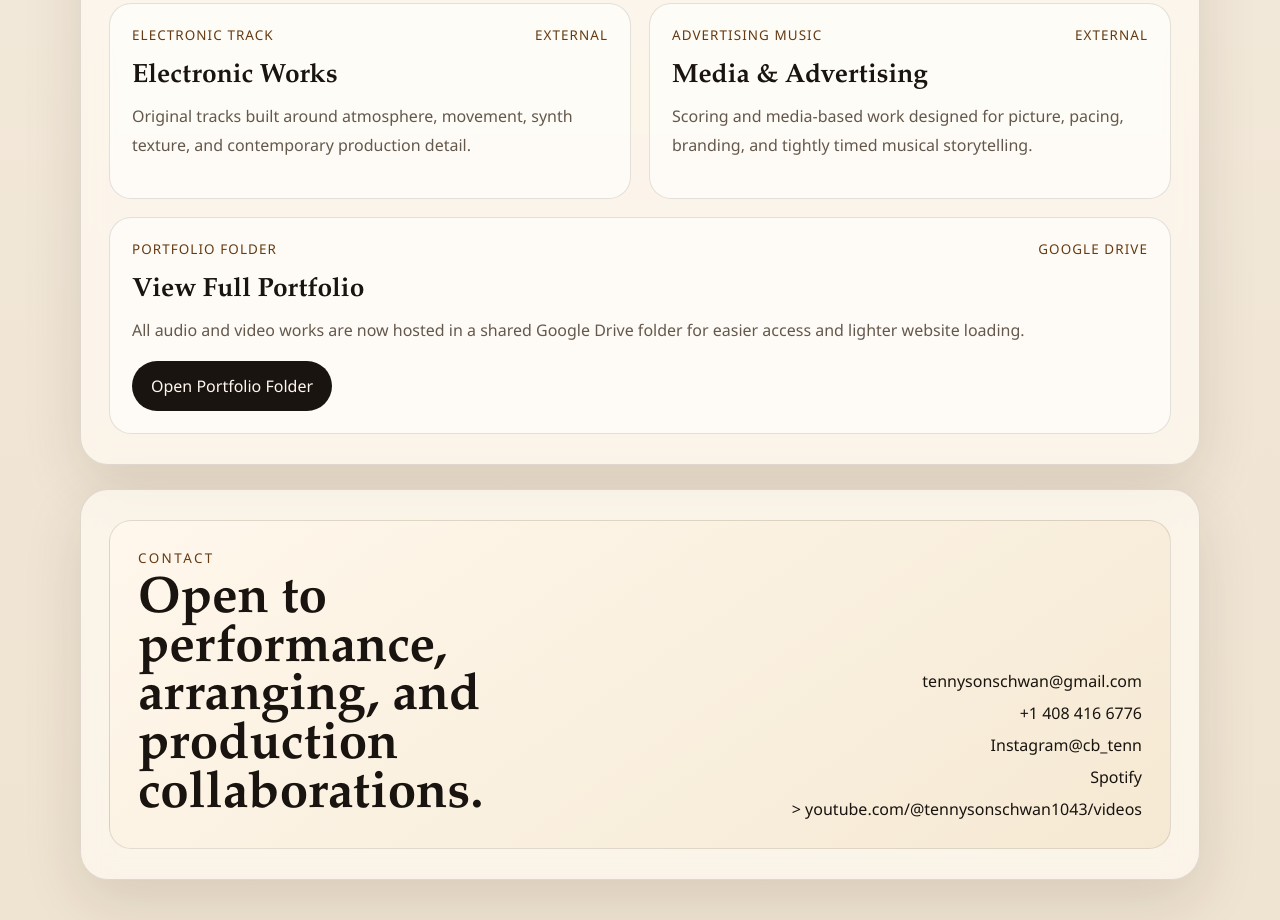
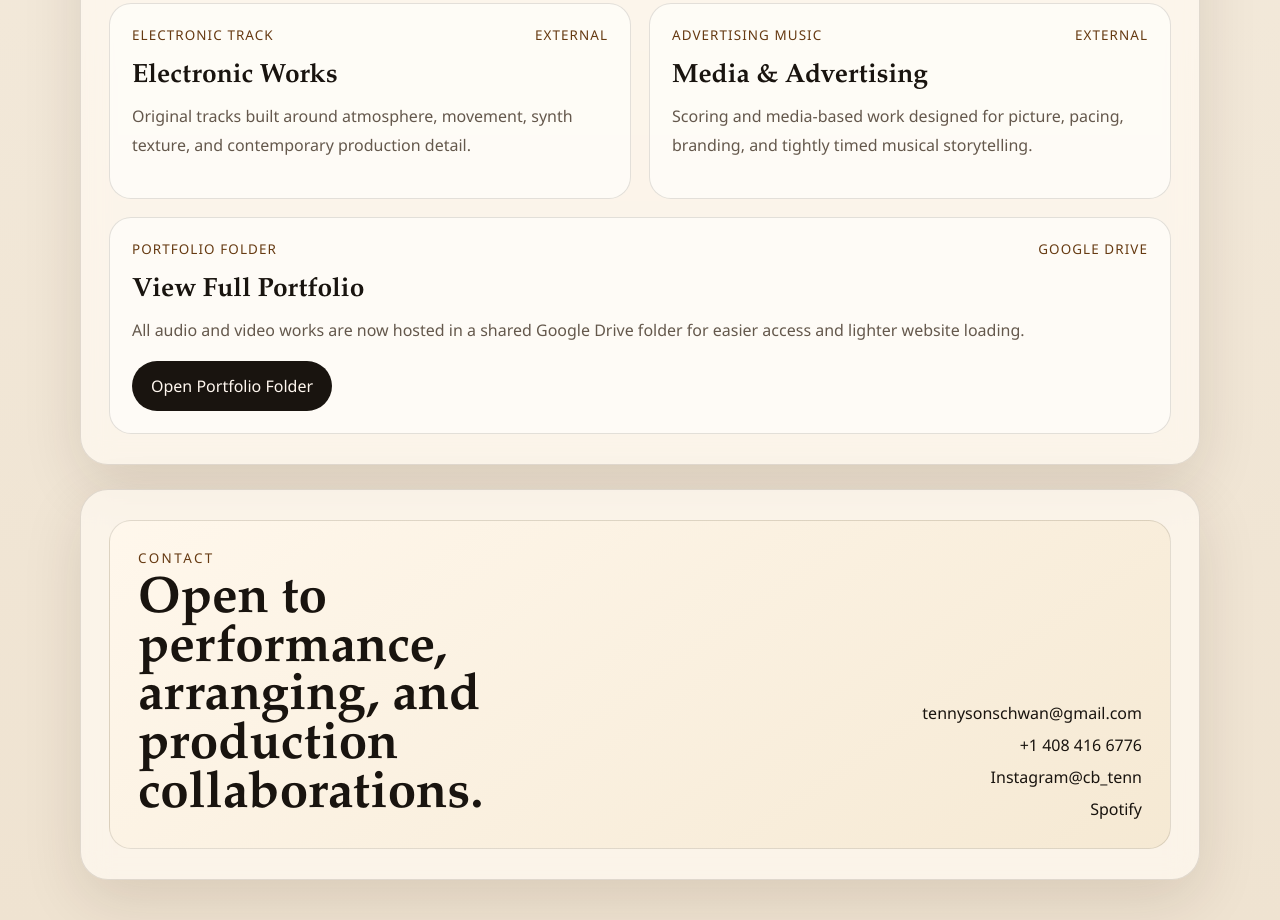
Before and after one commit to tschwan1027/tschwan1027.github.io, a plain HTML site: page index.html in a window 1280 px wide. Shown: the part 5007-5927 px from the top of the page. Drawn offline with Linux system fonts and the light colour scheme.

Commit message:
Clean up links in index.html
Removed extraneous text from the links section.

```diff
--- a/index.html
+++ b/index.html
@@ -307,8 +307,7 @@
               <a href="https://www.instagram.com/cb_tenn/">Instagram@cb_tenn</a>
               <a href="https://open.spotify.com/artist/3z5VbOaMrz54OSK3MZlT6j?si=rYixes16TTmDmduq7tGYGA">Spotify</a>
 
-              >
-                youtube.com/@tennysonschwan1043/videos
+
               </a>
             </div>
           </div>
```
